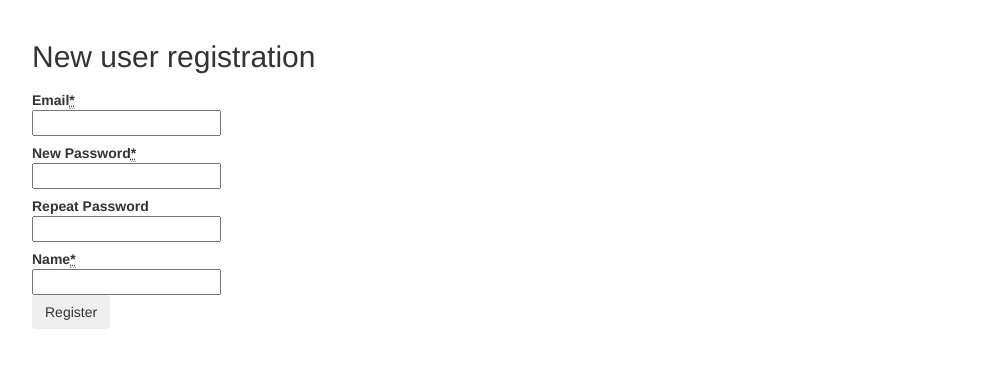
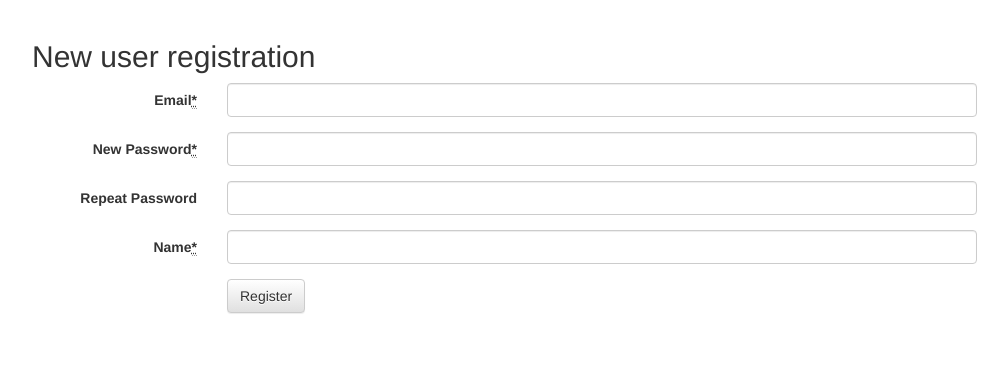
Before and after one commit to lu-zero/plaid, a Flask app: template app/templates/register.html in a window 1280 px wide. Shown: the part 51-419 px from the top of the page, without its empty margins (38-1046 px from the left). Run offline with Flask 2, Linux system fonts and the light colour scheme; the template is opened without the code that fills it: values that come from a table or form of the project are taken from there, others are empty; parts of the project's set-up code (start-up, migrations or seed data) failed here and were passed over; some libraries are stand-ins or nearby versions.

Commit message:
registration: Overhaul form
Now it is following bootstrap3.

```diff
--- a/app/templates/form.html
+++ b/app/templates/form.html
@@ -1,8 +1,9 @@
 {%- macro form_field_label(field) -%}
-<label class="control-label" for="{{ field.id }}">{{ field.label.text }}
+<label class="col-sm-2 control-label" for="{{ field.id }}">{{ field.label.text }}
 {%- if field.flags.required -%}
 <abbr title="Required">*</abbr>
-{%- endif %}</label>
+{%- endif %}
+</label>
 {% endmacro %}
 
 {%- macro form_field_description(field) -%}
@@ -22,15 +23,25 @@
 {%- endmacro -%}
 
 {%- macro form_field_boolean(field) -%}
+<div class="col-sm-offset-2 col-sm-8">
+<div class="checkbox">
 <label>
 {{ field(**kwargs) }}
 <span>{{ field.label.text }}</span>
 {{ form_field_description(field) }}
 {{ form_field_errors(field) }}
 </label>
+</div>
+</div>
 {%- endmacro -%}
 
-{%- macro action_buttons(submit_title, cancel_title="Cancel", submit_class="primary") -%}
+{%- macro form_field_submit(field) -%}
+<div class="col-sm-offset-2 col-sm-8">
+    {{ field(class="btn btn-default", **kwargs) }}
+</div>
+{%- endmacro -%}
+
+{%- macro action_buttons(submit_title, cancel_title="Cancel", submit_class="btn-default") -%}
 <div class="actions">
 <input type="submit" class="btn {{submit_class}}" value="{{submit_title}}">
 &nbsp;
@@ -39,29 +50,13 @@
 {%- endmacro -%}
 
 {%- macro form_field(field) -%}
-<div class="control-group">
-{% if field.type == 'HiddenField' %}
-    {{ field() }}
-{% else %}
-    {% if field.type == 'BooleanField' %}
-        {{ form_field_boolean(field, **kwargs) }}
-    {% else %}
     {% if field.type != 'SubmitField' %}
         {{ form_field_label(field) }}
     {% endif %}
-        <div class="controls">
-        {% if field.type == 'RadioField' %}
-            {{ field(class='radio-group', **kwargs) }}
-        {% elif field.type == 'SubmitField' %}
-            {{ field(class='btn', **kwargs) }}
-        {% else %}
-            {{ field(**kwargs) }}
-        {% endif %}
+    <div class="col-sm-8">
+    {{ field(class='form-control', **kwargs) }}
     {{ form_field_description(field) }}
     {{ form_field_errors(field) }}
-        </div>
-    {% endif %}
-{% endif %}
     </div>
 {%- endmacro -%}
 
@@ -74,7 +69,17 @@
     {% if field.type == 'HiddenField' %}
         {{ field() }}
     {% else %}
+    <div class="form-group">
+        {% if field.type == 'BooleanField' %}
+            {{ form_field_boolean(field, **kwargs) }}
+        {% elif field.type == 'RadioField' %}
+            {{ field(class='radio-group', **kwargs) }}
+        {% elif field.type == 'SubmitField' %}
+            {{ form_field_submit(field, **kwargs) }}
+        {% else %}
             {{ form_field(field) }}
+        {% endif %}
+    </div>
     {% endif %}
 {% endfor %}
 </fieldset>
--- a/app/templates/register.html
+++ b/app/templates/register.html
@@ -2,7 +2,7 @@
 {% from "form.html" import form_fields %}
 {% block content %}
 <h2>New user registration</h2>
-<form method="post" action="/register" class="form-horizontal">
+<form method="post" action="/register" class="form-horizontal" role="form">
     {{ form_fields(form) }}
 </form>
 {% endblock %}
```
Lines whose indentation alone changed are shown as unchanged.
